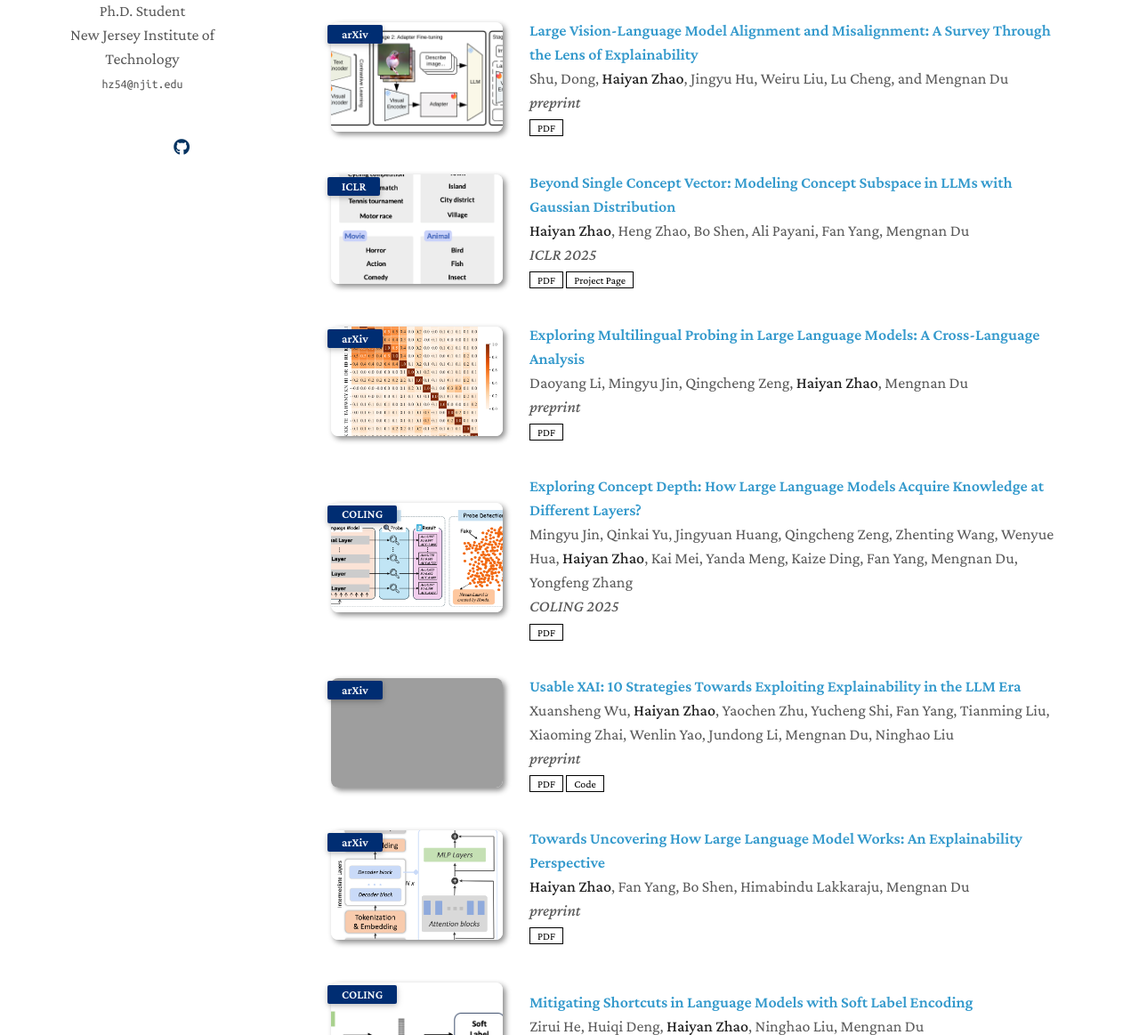
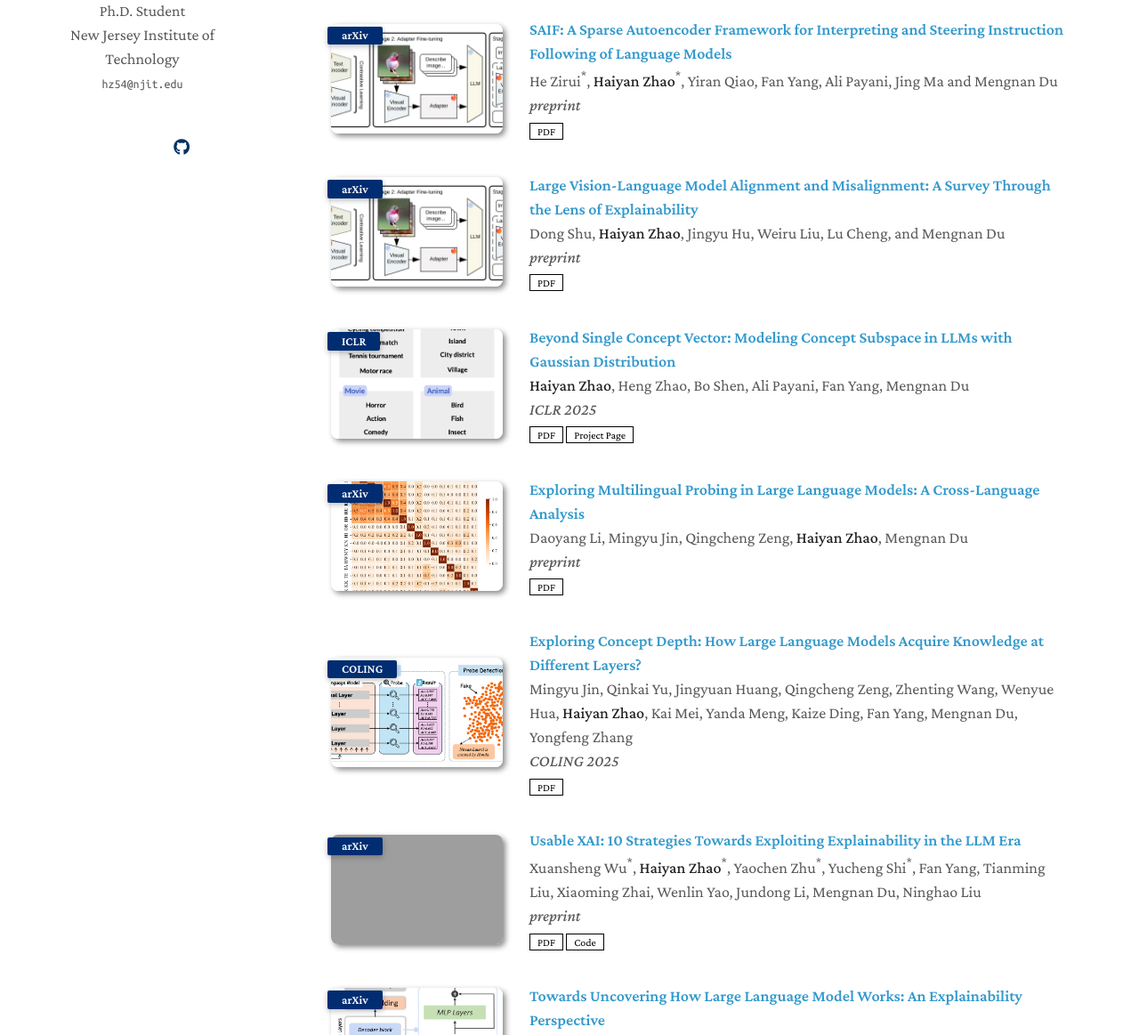
Before and after one commit to hy-zhao23/hy-zhao23.github.io, a Jekyll site: the page built from index.md, in a window 1280 px wide and 1400 px high, scrolled down 326 px. Shown: the part 237-1400 px from the top of the window at 89% size. Built offline with Jekyll 4.4.1, drawn with Linux system fonts in a browser that asks for light colours; nearby versions of some CDN libraries; a style sheet for code colours, icons or effects is not loaded; our own code applies the rules of GitHub Pages for plain Markdown files; some of the changed text lies outside the part shown; grey boxes are pictures that could not be loaded.

Commit message:
A new paper

```diff
--- a/_data/publications.yml
+++ b/_data/publications.yml
@@ -11,8 +11,15 @@ main:
   #   image: ./assets/img/teaser_example_2.png
   #   notes: Early Accept
 
+  - title: "SAIF: A Sparse Autoencoder Framework for Interpreting and Steering Instruction Following of Language Models"
+    authors: He Zirui<sup>*</sup>, <strong>Haiyan Zhao</strong><sup>*</sup>, Yiran Qiao, Fan Yang, Ali Payani, Jing Ma and Mengnan Du
+    conference_short: arXiv
+    conference: preprint
+    pdf: https://arxiv.org/abs/2502.11356
+    image: ./assets/img/paper/lvlm_survey.png
+
   - title: "Large Vision-Language Model Alignment and Misalignment: A Survey Through the Lens of Explainability"
-    authors: Shu, Dong, <strong>Haiyan Zhao</strong>, Jingyu Hu, Weiru Liu, Lu Cheng, and Mengnan Du
+    authors: Dong Shu, <strong>Haiyan Zhao</strong>, Jingyu Hu, Weiru Liu, Lu Cheng, and Mengnan Du
     conference_short: arXiv
     conference: preprint
     pdf: https://arxiv.org/abs/2501.01346
@@ -41,7 +48,7 @@ main:
     image: ./assets/img/paper/concept_depth.png
 
   - title: "Usable XAI: 10 Strategies Towards Exploiting Explainability in the LLM Era"
-    authors: Xuansheng Wu, <strong>Haiyan Zhao</strong>, Yaochen Zhu, Yucheng Shi, Fan Yang, Tianming Liu, Xiaoming Zhai, Wenlin Yao, Jundong Li, Mengnan Du, Ninghao Liu
+    authors: Xuansheng Wu<sup>*</sup>, <strong>Haiyan Zhao</strong><sup>*</sup>, Yaochen Zhu<sup>*</sup>, Yucheng Shi<sup>*</sup>, Fan Yang, Tianming Liu, Xiaoming Zhai, Wenlin Yao, Jundong Li, Mengnan Du, Ninghao Liu
     conference_short: arXiv
     conference: preprint
     pdf: https://arxiv.org/abs/2403.08946
@@ -58,7 +65,7 @@ main:
   - title: "Mitigating Shortcuts in Language Models with Soft Label Encoding"
     authors: Zirui He, Huiqi Deng, <strong>Haiyan Zhao</strong>, Ninghao Liu, Mengnan Du
     conference_short: COLING
-    conference: COLING 2024.
+    conference: COLING 2024
     pdf: https://aclanthology.org/2024.findings-acl.108/
     image: ./assets/img/paper/shortcut_zr.png
     code: https://github.com/ZiruiHE99/sle
@@ -66,7 +73,7 @@ main:
   - title: "The Impact of Reasoning Step Length on Large Language Models"
     authors: Mingyu Jin, Qinkai Yu, Dong Shu, <strong>Haiyan Zhao</strong>, Wenyue Hua, Yanda Meng, Yongfeng Zhang, Mengnan Du
     conference_short: ACL
-    conference: ACL Findings, 2024.
+    conference: ACL Findings 2024
     pdf: https://aclanthology.org/2024.findings-acl.108/
     image: ./assets/img/paper/reasoning_step.png
     code: https://github.com/MingyuJ666/The-Impact-of-Reasoning-Step-Length-on-Large-Language-Models
@@ -74,7 +81,7 @@ main:
   - title: "Explainability for Large Language Models: A Survey"
     authors: <strong>Haiyan Zhao</strong>, Hanjie Chen, Fan Yang, Ninghao Liu, Huiqi Deng, Hengyi Cai, Shuaiqiang Wang, Dawei Yin, Mengnan Du
     conference_short: TIST
-    conference: TIST 2024.
+    conference: TIST 2024
     pdf: https://dl.acm.org/doi/pdf/10.1145/3639372
     image: ./assets/img/paper/llm_xai.png
     code: https://github.com/hy-zhao23/Explainability-for-Large-Language-Models/
```
Also changed, not shown: assets/img/paper/saif.png (added).
